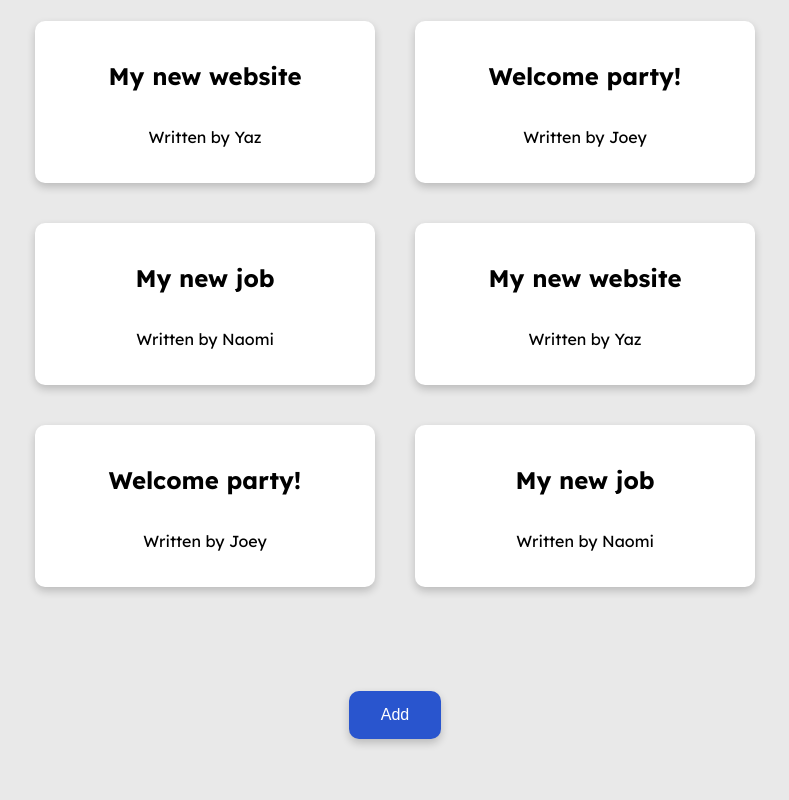
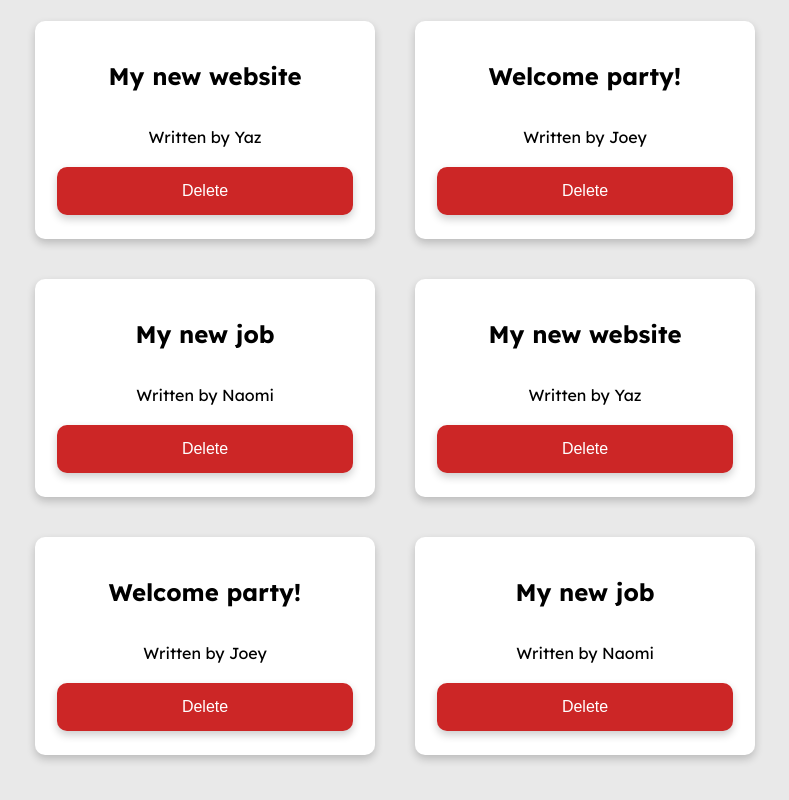
Before and after one commit to Xorbite/ReactDemo, a React (Create React App) app in the folder innovate-kit/: page / in a window 1280 px wide. Shown: the part 340-1140 px from the top of the page, without its empty margins (245-1034 px from the left). Built offline with nearby package versions, Linux system fonts and the light colour scheme.

Commit message:
Added a delete button to each card, removed the initial 'Add' button and implemented a function to handle deleted items\

```diff
--- a/innovate-kit/src/components/BlogList.js
+++ b/innovate-kit/src/components/BlogList.js
@@ -1,7 +1,7 @@
 // We receive the passed in data using "props" parameter from the parent component and then we can use it in the child component. We can then use the data to display the blog posts in the BlogList component.
 // The "props" parameter is an object that contains all the properties passed to the component. If we want to pass specific data to be received, we can specfy which data we want to access by using the names instead of the whole "props" object itself.
 
-const BlogList = ({blogs, title }) => {
+const BlogList = ({blogs, title, handleDelete }) => {
 
 
     // We use those in case if we are calling the whole props object directly in the component.
@@ -12,14 +12,16 @@
         <div className="blogs-container">
 
             {/* The curly braces are for injecting javascript code like below */}
-            {/* What we are doing below is mapping the array of the blogs and calling the individual items through the mapped array. The "blog" value is the data from the array items as a whole. React requires a key!*/}
+            {/* What we are doing below is mapping the array of the blogs and calling the individual items through the mapped array. The "blog" value is the data from the array items as a whole, it is a name we can choose. React requires a key!*/}
             { blogs.map((blog) => (
-                // The key is a unique value that is used to identify each item in the array.
+                // The key is a unique value that is used to identify each item in the array. Duh!
                 // The key value should be unique for each item in the array. The key value is used by React to keep track of the items in the array and to update the items in the array efficiently.
                 <div className="blogs-items">
                     <div className="blog-card" key={blog.id}>
                         <h2>{ blog.title }</h2>
-                        <p>Written by { blog.author }</p>
+                        <p>Written by {blog.author}</p>
+                        {/* We are firing an anonymous function here to execute the handleDelete function */}
+                        <button className='del-btn' onClick={() => handleDelete(blog.id)}>Delete</button>
                     </div>
                 </div>
             ))}
--- a/innovate-kit/src/components/Home.js
+++ b/innovate-kit/src/components/Home.js
@@ -14,8 +14,15 @@
         { title: 'My new job', body: 'I have a new job at Innovate Kit!', author: 'Naomi', id: 6 }
     ]);
 
-    const handleClick = () => {
+    // If a blog post is deleted, we can use the handleDelete function to delete the blog post. We can use the filter method to filter out the blog post that we want to delete. The id is passed in as an argument to the handleDelete function.
+    // And if the id of the blog post matches the id of the blog post that we want to delete, we can filter out the blog post that we want to delete.
+    const handleDelete = (id) => {
+        // We can use the filter method to filter out the items that we want to keep. The filter method returns a new array with the items that pass the condition. The filter method does not change the original array. It doesn't mutate the original array.
+        // We are filtering out the blog items with each "blog" that do not have the same id as the one we are deleting. We are then setting the new array to the setBlogs function to update the state value.
+        const newBlogs = blogs.filter(blog => blog.id !== id);
 
+        // We are updating the state value of the blogs array with the newBlogs array. We are setting the newBlogs array to the setBlogs function to update the state value.
+        setBlogs(newBlogs);
     }
 
     return (
@@ -25,9 +32,10 @@
             {/* To use the data within the BlogList component, we can use props to be able to easily manipulate them and make the data more reusable. Props is a way to pass data from one component to another or child component*/}
             {/* We can pass in a title with "title='All Blogs'" by just adding this behind "{blogs}"*/}
             {/* The "blogs=" property can be called whatever, the value is a dynamic value which is the actual blogs prop from the useState function */}
-            <BlogList blogs={blogs} />
+            <BlogList blogs={blogs} handleDelete={ handleDelete } />
+            {/* We can reuse the prop like below */}
+            {/* <BlogList blogs={blogs.filter((blog)=> blog.author === 'Yaz')} title="Test"/>  */}
 
-            <button className='add-btn' onClick={handleClick}>Add</button>
         </div>
     );
 }
--- a/innovate-kit/src/index.css
+++ b/innovate-kit/src/index.css
@@ -74,8 +74,8 @@
   background-color: rgb(233, 233, 233);
 }
 
-.add-btn {
-  background-color: #2955ce;
+.del-btn {
+  background-color: #cc2626;
   border: none;
   color: white;
   padding: 15px 32px;
@@ -89,13 +89,13 @@
   box-shadow: 0 4px 8px 0 rgba(0, 0, 0, 0.2);
 }
 
-.add-btn:hover {
-  background-color: #193583;
+.del-btn:hover {
+  background-color: #8a1515;
   transition: all 0.3s ease;
   scale: 1.1;
 }
 
-.add-btn:not(:hover) {
+.del-btn:not(:hover) {
   transition: all 0.3s ease;
 }
 
```
